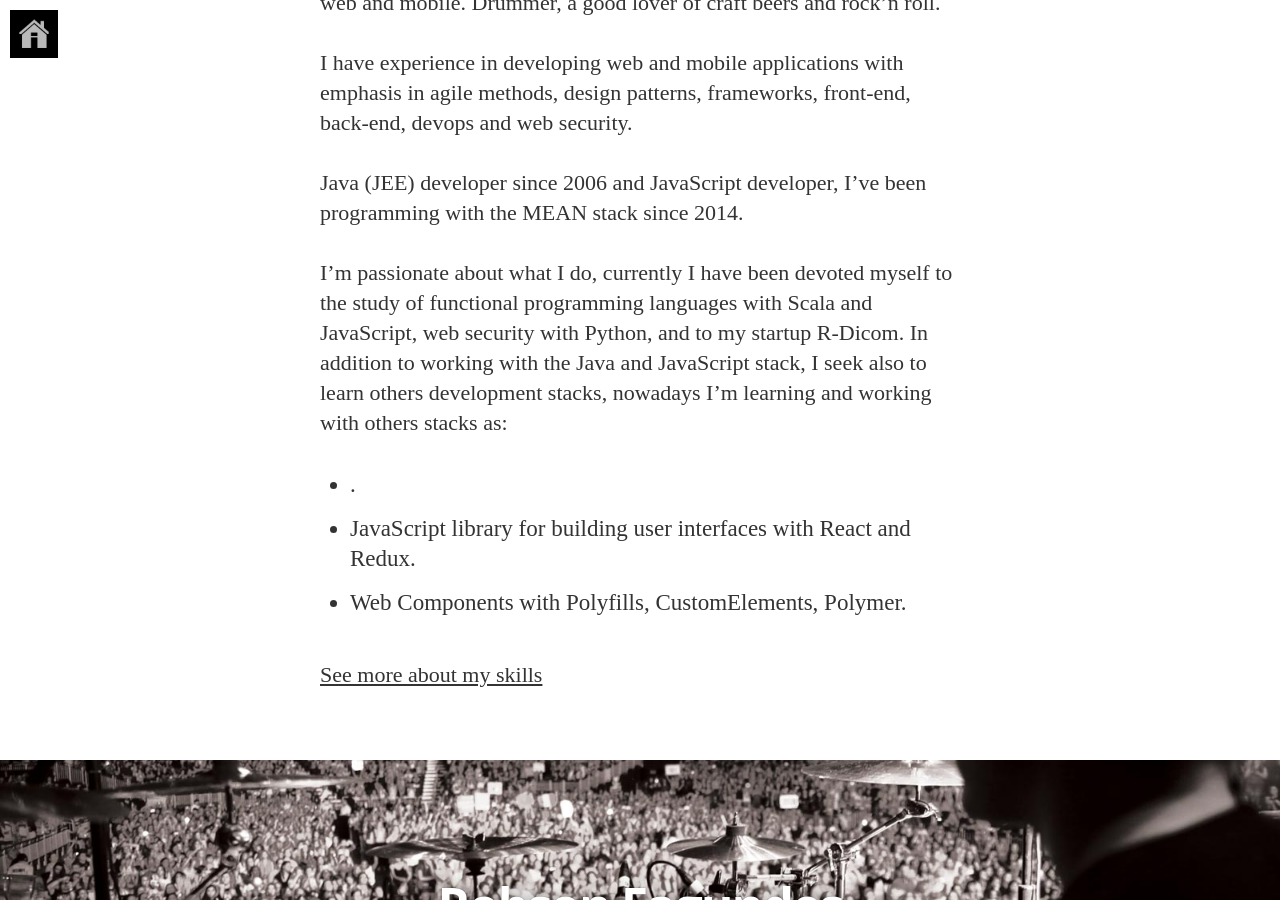
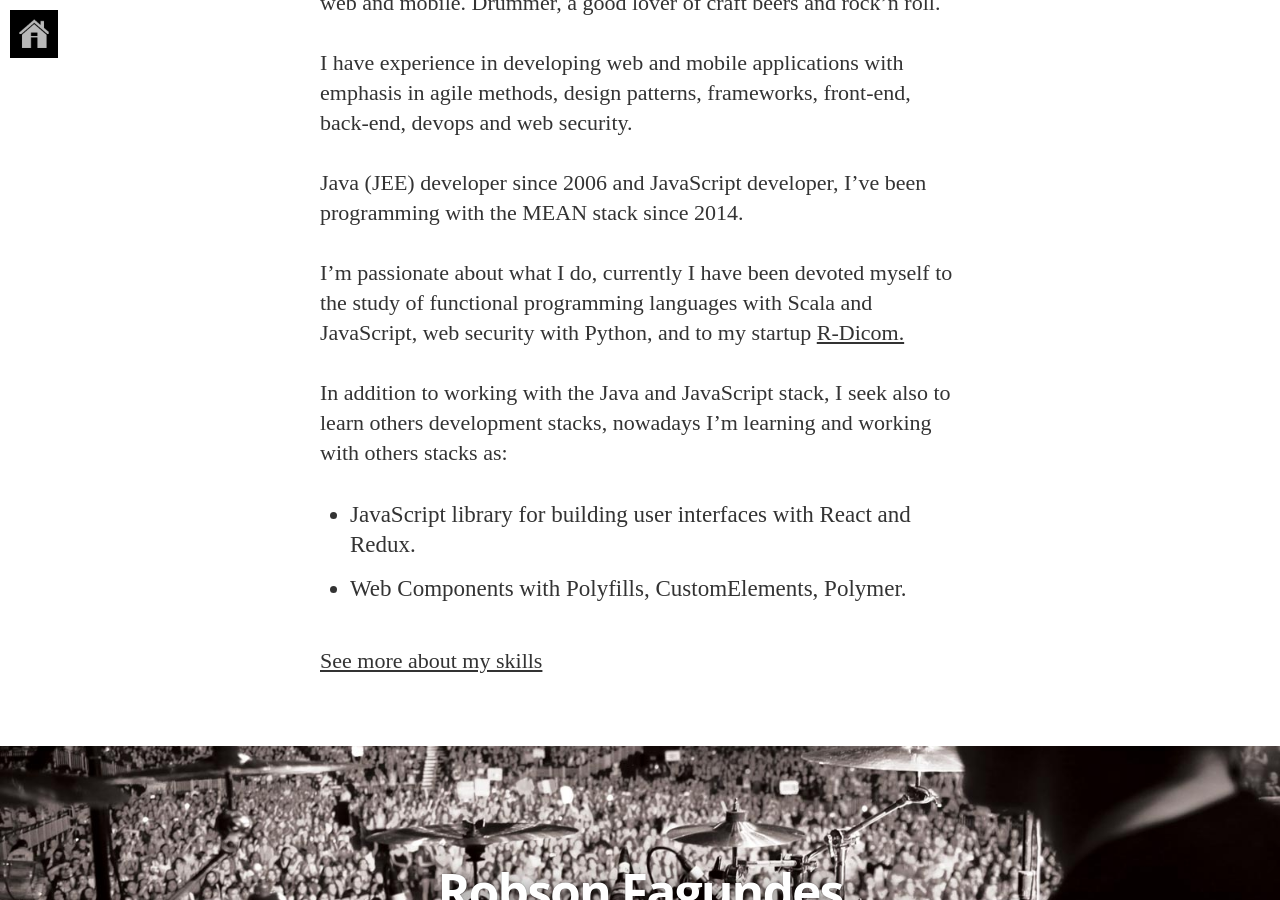
Before and after one commit to robsonfagundes/robsonfagundes.github.io, a Jekyll site: the page built from about-me.md, in a window 1280 px wide and 900 px high, scrolled down 437 px. Built offline with Jekyll 4.4.1, drawn with Linux system fonts in a browser that asks for light colours; nearby versions of some CDN libraries; some web fonts are replaced; part of the change alters nothing that is shown.

```diff
--- a/about-me.md
+++ b/about-me.md
@@ -13,10 +13,10 @@ I have experience in developing web and mobile applications with emphasis in agi
 
 Java (JEE) developer since 2006 and JavaScript developer, I've been programming with the MEAN stack since 2014.
 
-I'm passionate about what I do, currently I have been devoted myself to the study of functional programming languages with Scala and JavaScript, web security with Python, and to my startup R-Dicom.
+I'm passionate about what I do, currently I have been devoted myself to the study of functional programming languages with Scala and JavaScript, web security with Python, and to my startup [R-Dicom.](https://rdicom.com.br)
+
 In addition to working with the Java and JavaScript stack, I seek also to learn others development stacks, nowadays I'm learning and working with others stacks as:
 
- -   .
  -   JavaScript library for building user interfaces with React and Redux.
  -   Web Components with Polyfills, CustomElements, Polymer.
 
```
